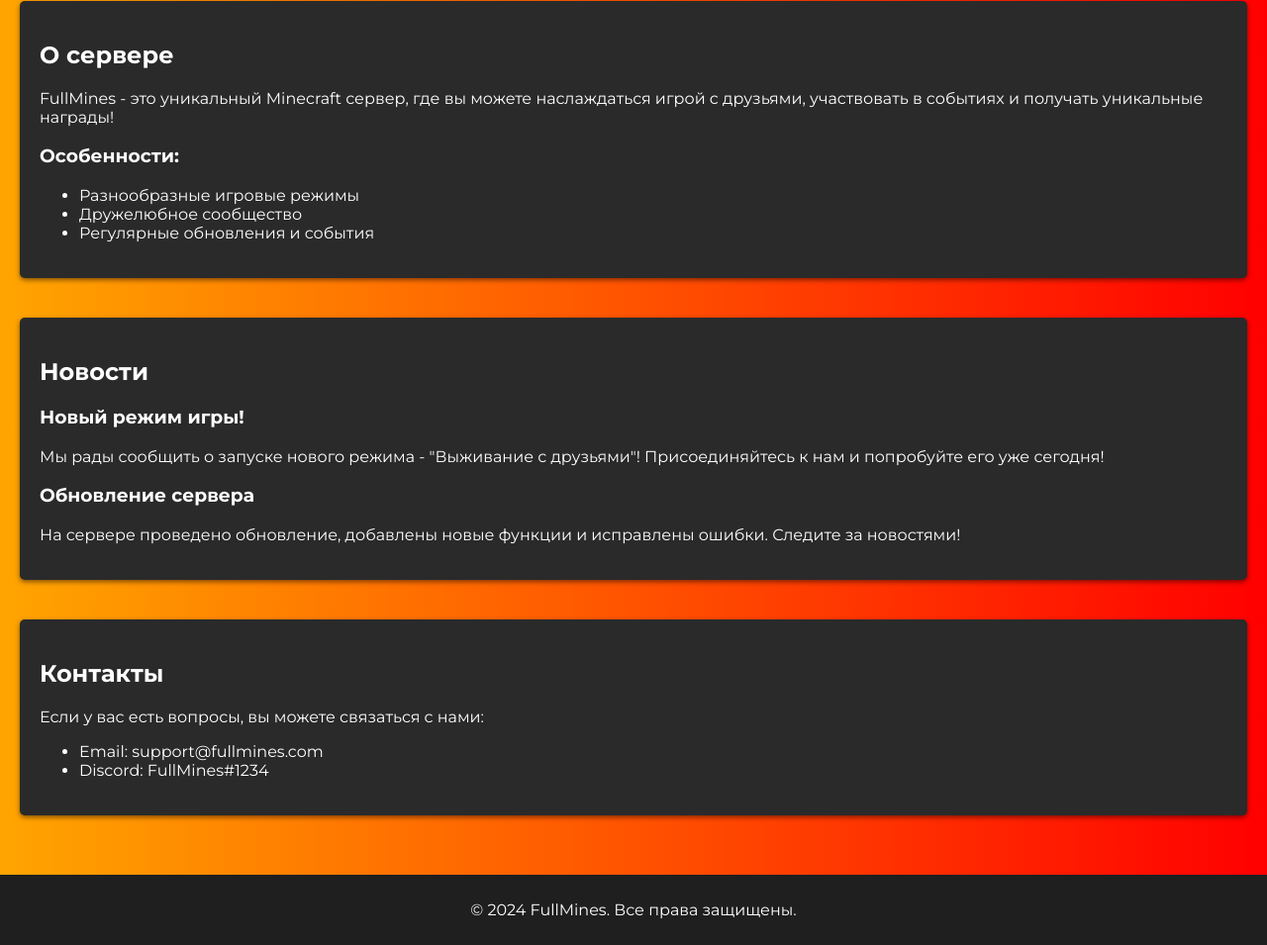
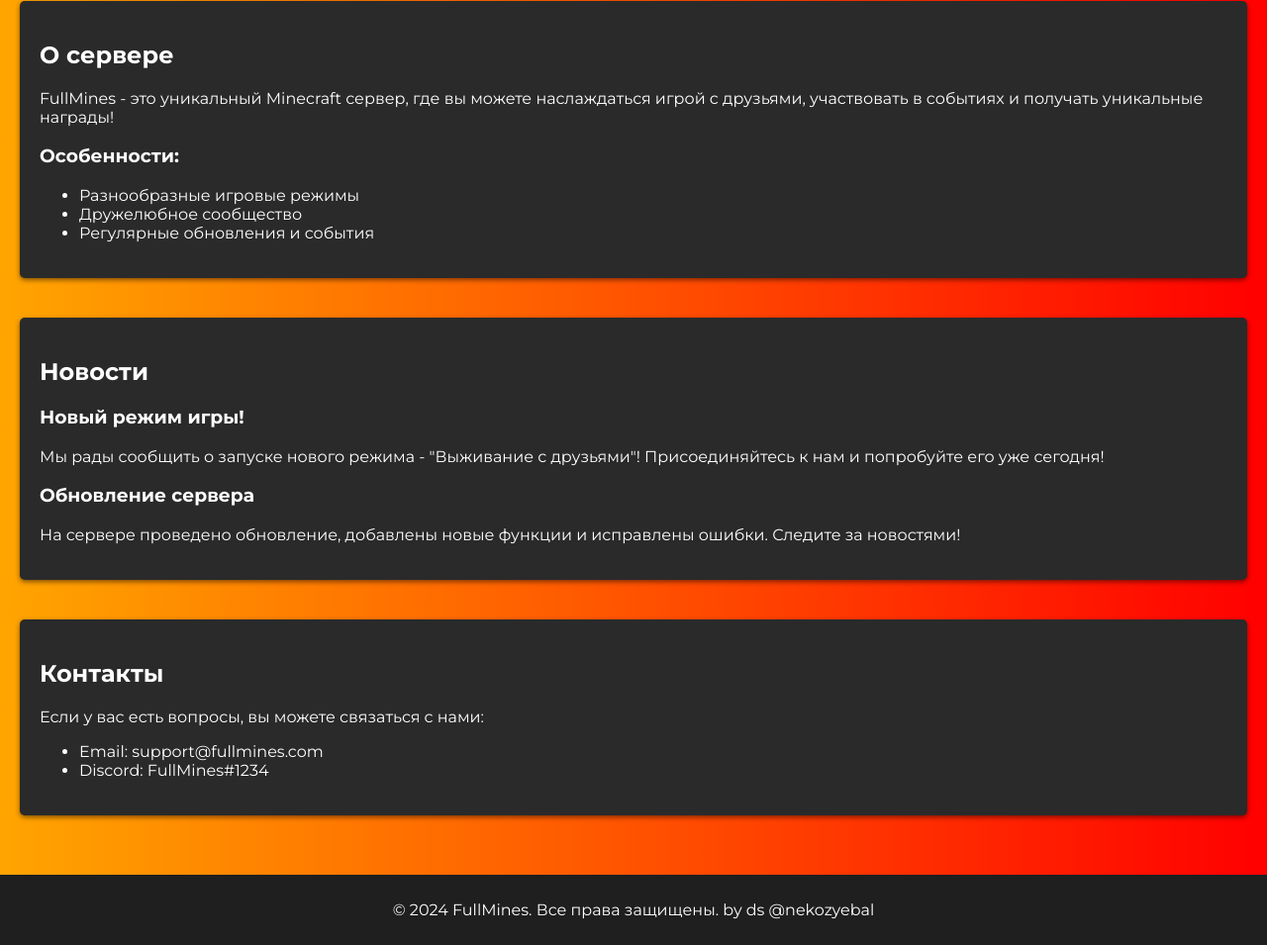
Before and after one commit to Syslikkappa/Syslikkappa.github.io, a plain HTML site: page index.html in a window 1280 px wide. Shown: the part 156-1111 px from the top of the page at 99% size. Drawn offline with Linux system fonts and the light colour scheme.

Commit message:
index.html

```diff
--- a/index.html
+++ b/index.html
@@ -54,7 +54,8 @@
     </main>
 
     <footer>
-        <p>&copy; 2024 FullMines. Все права защищены.</p>
+        <p>&copy; 2024 FullMines. Все права защищены.
+        by ds @nekozyebal</p>
     </footer>
 </body>
 </html>
```
